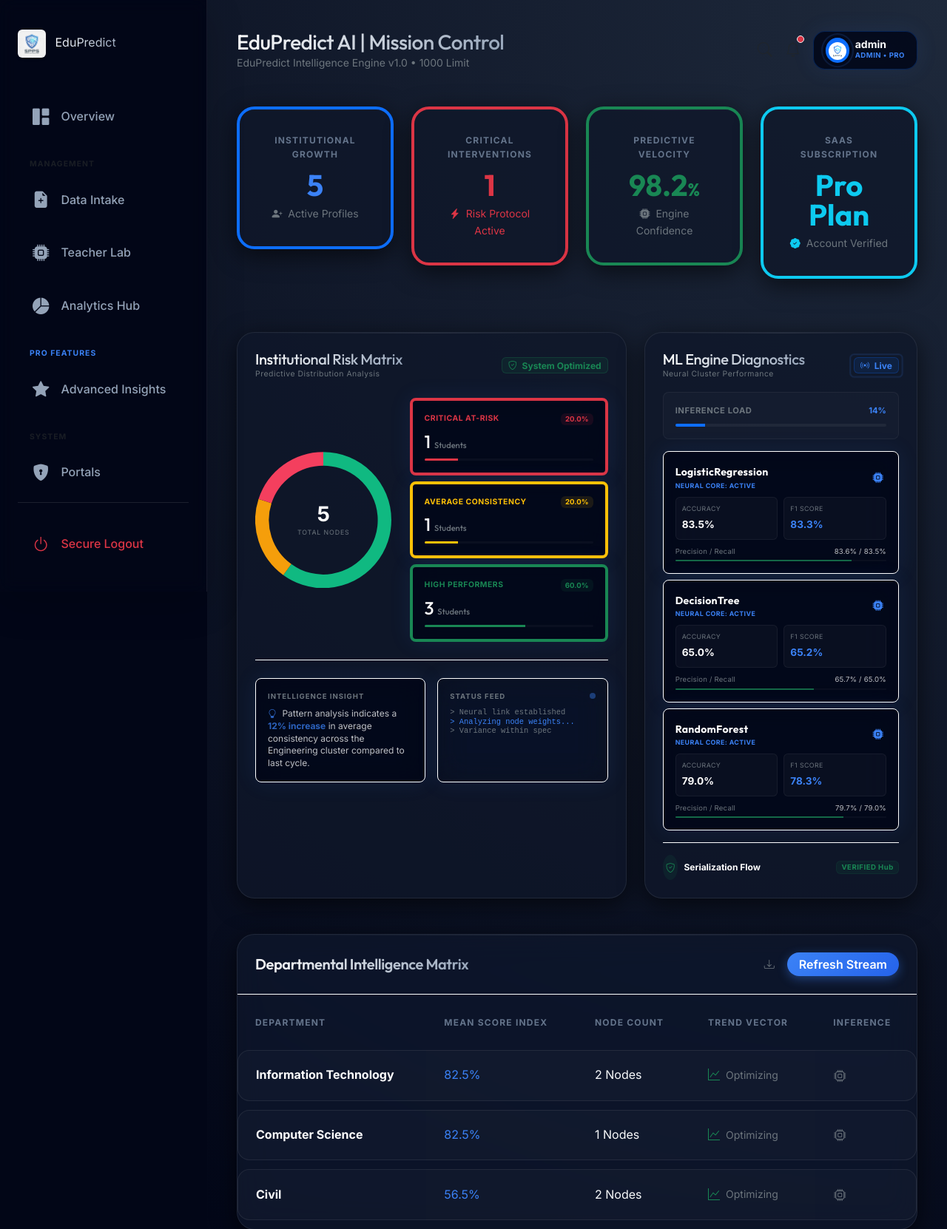
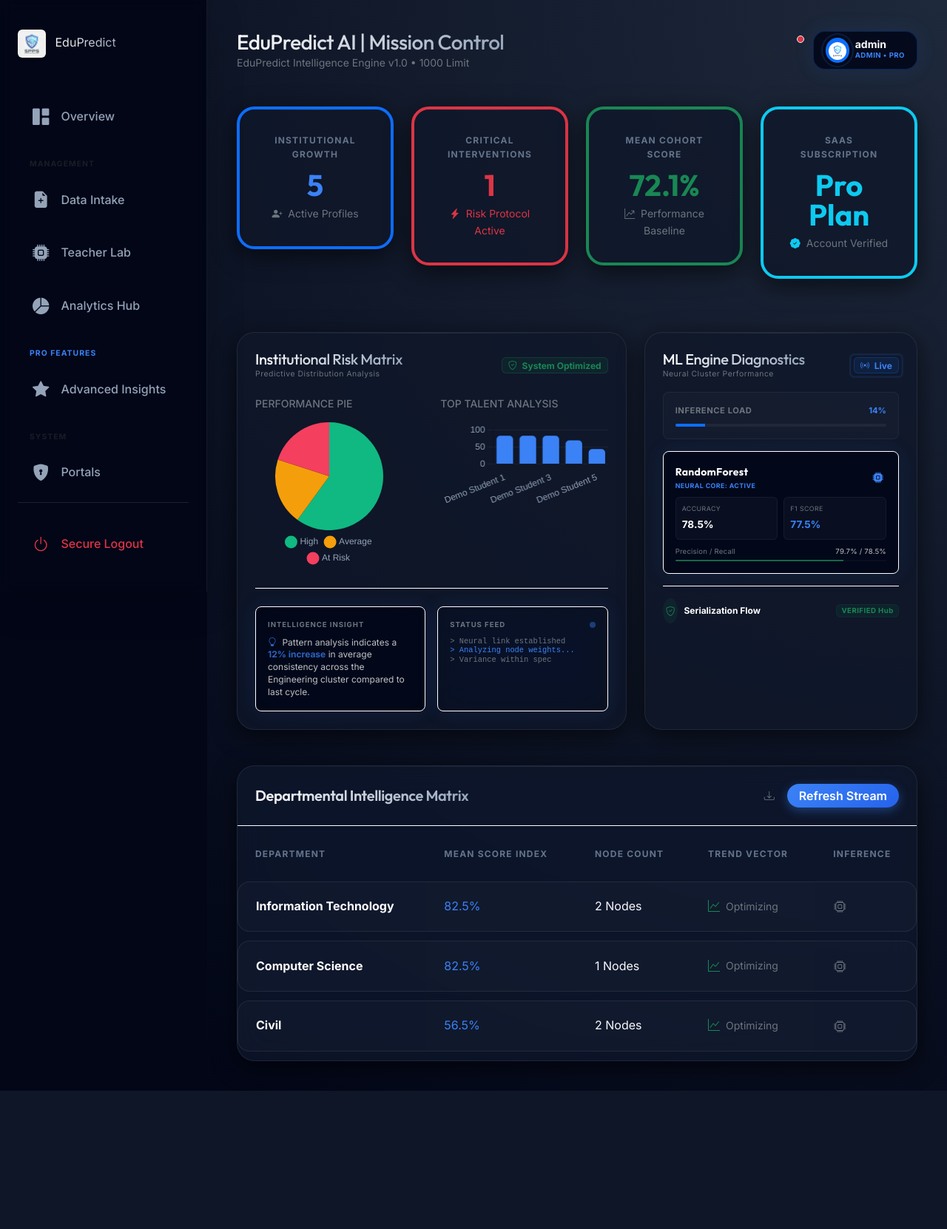
Before and after one commit to deekshudevang/SPPS, a Django app: page /mission-control/ in a window 1280 px wide. Shown: the top 1662 px of the page at 74% size. After the commit the page ends 1475 px from the top, so only its background shows below. Run offline with Django 5.2, Linux system fonts and the light colour scheme; a user stored in the database is signed in; data comes from the database, SQL or seed files in the repository.

Commit message:
Upgrade: Integrated ML Pipeline, AI Recommendations, and Modernized Analytics Dashboard

```diff
--- a/prediction/templates/dashboard_admin.html
+++ b/prediction/templates/dashboard_admin.html
@@ -20,9 +20,9 @@
     </div>
     <div class="col-md-3">
         <div class="glass-panel stat-card border-top border-success border-4">
-            <div class="stat-label">Predictive Velocity</div>
-            <div class="stat-value text-success">98.2<span class="fs-4">%</span></div>
-            <div class="mt-2 small text-secondary"><i class="bi bi-cpu-fill me-1"></i> Engine Confidence</div>
+            <div class="stat-label">Mean Cohort Score</div>
+            <div class="stat-value text-success">{{ avg_score|default:"0.0" }}%</div>
+            <div class="mt-2 small text-secondary"><i class="bi bi-graph-up-arrow me-1"></i> Performance Baseline</div>
         </div>
     </div>
     <div class="col-md-3">
@@ -49,51 +49,21 @@
             </div>
 
             <div class="row g-4 align-items-center">
-                <div class="col-md-5">
-                    <div class="position-relative py-3">
-                        <canvas id="riskDoughnut"
+                <div class="col-md-12">
+                     <div class="row">
+                        <div class="col-md-6">
+                            <h6 class="text-secondary text-uppercase small ls-wide mb-3">Performance Pie</h6>
+                            <div style="height: 200px;">
+                                <canvas id="performancePieChart"
                                         data-high="{{ performance_counts.high|default:0 }}"
                                         data-average="{{ performance_counts.average|default:0 }}"
                                         data-at-risk="{{ performance_counts.at_risk|default:0 }}"></canvas>
-                        <div class="position-absolute top-50 start-50 translate-middle text-center">
-                            <div class="h3 mb-0 text-white fw-bold">{{ total_students }}</div>
-                            <div class="text-secondary" style="font-size: 0.55rem; text-transform: uppercase; letter-spacing: 0.1em;">Total Nodes</div>
                             </div>
                         </div>
-                </div>
-                <div class="col-md-7">
-                    <div class="d-flex flex-column gap-2">
-                        <!-- Critical First -->
-                        <div class="glass-panel-strong p-3 rounded-3 border-start border-4 border-danger hover-glow">
-                            <div class="d-flex justify-content-between align-items-center mb-2">
-                                <div class="small fw-bold text-danger text-uppercase" style="letter-spacing: 0.05em; font-size: 0.65rem;">Critical At-Risk</div>
-                                <span class="badge bg-danger bg-opacity-10 text-danger" style="font-size: 0.6rem;">{{ performance_percentages.at_risk|floatformat:1 }}%</span>
-                            </div>
-                            <div class="h4 mb-2 text-white" style="font-family: 'Outfit', sans-serif;">{{ performance_counts.at_risk|default:0 }} <span class="small text-secondary fs-6" style="font-size: 0.7rem !important;">Students</span></div>
-                            <div class="progress" style="height: 3px; background: rgba(255,255,255,0.03);">
-                                <div class="progress-bar bg-danger shadow-glow-danger" style="width: {{ performance_percentages.at_risk }}%"></div>
-                            </div>
-                        </div>
-
-                        <div class="glass-panel-strong p-3 rounded-3 border-start border-4 border-warning hover-glow">
-                            <div class="d-flex justify-content-between align-items-center mb-2">
-                                <div class="small fw-bold text-warning text-uppercase" style="letter-spacing: 0.05em; font-size: 0.65rem;">Average Consistency</div>
-                                <span class="badge bg-warning bg-opacity-10 text-warning" style="font-size: 0.6rem;">{{ performance_percentages.average|floatformat:1 }}%</span>
-                            </div>
-                            <div class="h4 mb-2 text-white" style="font-family: 'Outfit', sans-serif;">{{ performance_counts.average|default:0 }} <span class="small text-secondary fs-6" style="font-size: 0.7rem !important;">Students</span></div>
-                            <div class="progress" style="height: 3px; background: rgba(255,255,255,0.03);">
-                                <div class="progress-bar bg-warning" style="width: {{ performance_percentages.average }}%"></div>
-                            </div>
-                        </div>
-
-                        <div class="glass-panel-strong p-3 rounded-3 border-start border-4 border-success hover-glow">
-                            <div class="d-flex justify-content-between align-items-center mb-2">
-                                <div class="small fw-bold text-success text-uppercase" style="letter-spacing: 0.05em; font-size: 0.65rem;">High Performers</div>
-                                <span class="badge bg-success bg-opacity-10 text-success" style="font-size: 0.6rem;">{{ performance_percentages.high|floatformat:1 }}%</span>
-                            </div>
-                            <div class="h4 mb-2 text-white" style="font-family: 'Outfit', sans-serif;">{{ performance_counts.high|default:0 }} <span class="small text-secondary fs-6" style="font-size: 0.7rem !important;">Students</span></div>
-                            <div class="progress" style="height: 3px; background: rgba(255,255,255,0.03);">
-                                <div class="progress-bar bg-success" style="width: {{ performance_percentages.high }}%"></div>
+                        <div class="col-md-6">
+                            <h6 class="text-secondary text-uppercase small ls-wide mb-3">Top Talent Analysis</h6>
+                            <div style="height: 200px;">
+                                <canvas id="studentBarChart" data-students="{{ top_students_json }}"></canvas>
                             </div>
                         </div>
                      </div>
@@ -260,7 +230,54 @@
 
 {% block extra_js %}
 <script>
+// Performance Pie Chart
+const pieCtx = document.getElementById('performancePieChart').getContext('2d');
+const pieData = document.getElementById('performancePieChart').dataset;
+new Chart(pieCtx, {
+    type: 'pie',
+    data: {
+        labels: ['High', 'Average', 'At Risk'],
+        datasets: [{
+            data: [pieData.high, pieData.average, pieData.atRisk],
+            backgroundColor: ['#10b981', '#f59e0b', '#f43f5e'],
+            borderWidth: 0
+        }]
+    },
+    options: {
+        responsive: true,
+        plugins: {
+            legend: { position: 'bottom', labels: { color: '#94a3b8', usePointStyle: true } }
+        }
+    }
+});
+
+// Top Students Bar Chart
+const barCtx = document.getElementById('studentBarChart').getContext('2d');
+const studentsData = JSON.parse(document.getElementById('studentBarChart').dataset.students);
+new Chart(barCtx, {
+    type: 'bar',
+    data: {
+        labels: studentsData.map(s => s.name),
+        datasets: [{
+            label: 'Score %',
+            data: studentsData.map(s => s.score),
+            backgroundColor: '#3b82f6',
+            borderRadius: 5
+        }]
+    },
+    options: {
+        responsive: true,
+        scales: {
+            y: { beginAtZero: true, max: 100, ticks: { color: '#94a3b8' }, grid: { color: 'rgba(255,255,255,0.05)' } },
+            x: { ticks: { color: '#94a3b8' }, grid: { display: false } }
+        },
+        plugins: { legend: { display: false } }
+    }
+});
+
+// Original Doughnut (for backward compatibility or extra view)
 const riskCanvas = document.getElementById('riskDoughnut');
+if (riskCanvas) {
     const ctx = riskCanvas.getContext('2d');
     new Chart(ctx, {
         type: 'doughnut',
@@ -283,5 +300,6 @@ new Chart(ctx, {
             plugins: { legend: { display: false } }
         }
     });
+}
 </script>
 {% endblock %}
--- a/prediction/views.py
+++ b/prediction/views.py
@@ -2,6 +2,7 @@ from django.shortcuts import render, redirect
 from django.contrib.auth import authenticate, login, logout
 from django.contrib.auth.decorators import login_required
 from django.views.decorators.cache import never_cache
+from django.db.models import Avg, Count
 from django.http import JsonResponse, HttpResponse
 from accounts.models import User
 from students.models import Student, AcademicRecord, Prediction, Feedback
@@ -11,13 +12,6 @@ import os
 
 predictor = Predictor()
 
-def get_smart_recommendation(score, risk_level):
-    if risk_level == 'at_risk':
-        return "Critical Protocol: Increase study hours to 6+ daily and focus on prerequisite revisions immediately."
-    elif risk_level == 'average':
-        return "Standard Protocol: Practice more consistently and participate in peer-led discussion groups."
-    else:
-        return "Optimized Protocol: You are performing at peak capacity. Maintain focus and consider mentoring peers."
 
 
 def login_view(request):
@@ -79,14 +73,17 @@ def add_record(request):
                 risk_level=result_risk
             )
 
-            recommendation_text = get_smart_recommendation(result_score, result_risk)
-            Feedback.objects.create(
+            recommendation_text = predictor.get_recommendation(result_score)
+            feedback = Feedback.objects.create(
                 student=student,
                 prediction=prediction,
                 recommendation=recommendation_text
             )
 
-            return redirect('dashboard_router')
+            return render(request, 'prediction_result.html', {
+                'prediction': prediction,
+                'feedback': feedback
+            })
         except Student.DoesNotExist:
             return HttpResponse("Error: Student not found.", status=404)
         except Exception as e:
@@ -169,7 +166,7 @@ def lab_simulation(request):
             )
 
             risk, score = predictor.predict(record)
-            recommendation = predictor.get_recommendation(record, risk)
+            recommendation = predictor.get_recommendation(score)
 
             return JsonResponse({
                 'status': 'success',
@@ -196,10 +193,19 @@ def get_institutional_metrics(user):
     high_perf_count = predictions_qs.filter(risk_level='high').count()
     average_count = predictions_qs.filter(risk_level='average').count()
 
+    avg_score = predictions_qs.aggregate(Avg('predicted_score'))['predicted_score__avg'] or 0
+
+    # For the bar chart: Top 5 students by score
+    top_students = predictions_qs.select_related('student').order_by('-predicted_score')[:5]
+    top_students_data = [
+        {'name': p.student.name, 'score': round(p.predicted_score, 1)}
+        for p in top_students
+    ]
+
     performance_counts = {
         'at_risk': at_risk_count,
-        'high': high_perf_count,
-        'average': average_count
+        'average': average_count,
+        'high': high_perf_count
     }
 
     dept_stats = list(students_qs.values('department').annotate(
@@ -207,43 +213,49 @@ def get_institutional_metrics(user):
         student_count=Count('id')
     ).order_by('-avg_score'))
 
-    return total_students, performance_counts, dept_stats
+    return {
+        'total_students': total_students,
+        'performance_counts': performance_counts,
+        'avg_score': round(avg_score, 1),
+        'top_students_json': json.dumps(top_students_data),
+        'predictions': predictions_qs.select_related('student')[:10],  # Limit for dashboard
+        'dept_stats': dept_stats
+    }
 
 @login_required
 def admin_dashboard(request):
     if request.user.role != 'admin':
         return redirect('dashboard_router')
 
-    total_students, performance_counts, dept_stats = get_institutional_metrics(request.user)
+    metrics_data = get_institutional_metrics(request.user)
 
     # Load ML metrics and pre-calculate percentages
-    metrics_path = os.path.join(os.path.dirname(os.path.dirname(__file__)), 'ml', 'models', 'metrics.json')
+    metrics_path = os.path.join(os.path.dirname(os.path.dirname(__file__)), 'ml', 'metrics.json')
     ml_metrics = {}
     if os.path.exists(metrics_path):
-        with open(metrics_path, 'r') as f:
+        with open(metrics_path, 'r', encoding='utf-8') as f:
             raw_metrics = json.load(f)
-            for name, metrics in raw_metrics.items():
-                acc = metrics.get('accuracy') or metrics.get('precision') or 0
+            for name, m in raw_metrics.items():
+                acc = m.get('accuracy') or m.get('precision') or 0
                 ml_metrics[name] = {
                     'accuracy': f"{acc*100:.1f}%",
-                    'precision': f"{metrics.get('precision', 0)*100:.1f}%",
-                    'recall': f"{metrics.get('recall', 0)*100:.1f}%",
-                    'f1_score': f"{metrics.get('f1_score', 0)*100:.1f}%",
-                    'precision_raw': metrics.get('precision', 0) * 100
+                    'precision': f"{m.get('precision', 0)*100:.1f}%",
+                    'recall': f"{m.get('recall', 0)*100:.1f}%",
+                    'f1_score': f"{m.get('f1_score', 0)*100:.1f}%",
+                    'precision_raw': m.get('precision', 0) * 100
                 }
 
     # Calculate percentages for Risk Matrix
-    total_perf = sum(performance_counts.values()) or 1
+    perf_counts = metrics_data['performance_counts']
+    total_perf = sum(perf_counts.values()) or 1
     performance_percentages = {
-        k: (v / total_perf) * 100 for k, v in performance_counts.items()
+        k: (v / total_perf) * 100 for k, v in perf_counts.items()
     }
 
     context = {
-        'total_students': total_students,
-        'performance_counts': performance_counts,
+        **metrics_data,
         'performance_percentages': performance_percentages,
-        'at_risk_count': performance_counts['at_risk'],
-        'dept_stats': dept_stats,
+        'at_risk_count': perf_counts['at_risk'],
         'ml_metrics': ml_metrics
     }
     return render(request, 'dashboard_admin.html', context)
@@ -285,17 +297,14 @@ def faculty_dashboard(request):
     if request.user.role != 'teacher':
         return redirect('dashboard_router')
 
-    total_students, performance_counts, dept_stats = get_institutional_metrics(request.user)
+    metrics_data = get_institutional_metrics(request.user)
     students = Student.objects.filter(creator=request.user)
-    predictions = Prediction.objects.filter(student__creator=request.user).select_related('student').order_by('-created_at')
+    # Using Predictions filtered by the metrics logic
 
     context = {
-        'total_students': total_students,
-        'performance_counts': performance_counts,
-        'at_risk_count': performance_counts['at_risk'],
-        'dept_stats': dept_stats,
+        **metrics_data,
+        'at_risk_count': metrics_data['performance_counts']['at_risk'],
         'students': students,
-        'predictions': predictions
     }
     return render(request, 'dashboard_teacher.html', context)
 
@@ -328,7 +337,7 @@ def run_prediction(request, student_id):
         risk_level=result['risk_level']
     )
 
-    rec_text = get_smart_recommendation(result['predicted_score'], result['risk_level'])
+    rec_text = predictor.get_recommendation(result['predicted_score'])
     Feedback.objects.create(
         student=student,
         prediction=prediction,
```
Also changed, not shown: ml/metrics.json (added, +8 -0 lines), ml/predict.py (+13 -14 lines), ml/train.py (+37 -41 lines), prediction/predictor.py (+33 -35 lines), prediction/templates/dashboard_teacher.html (+50 -46 lines), prediction/templates/prediction_result.html (added, +53 -0 lines), 2 other files. Lines whose indentation alone changed are shown as unchanged.
